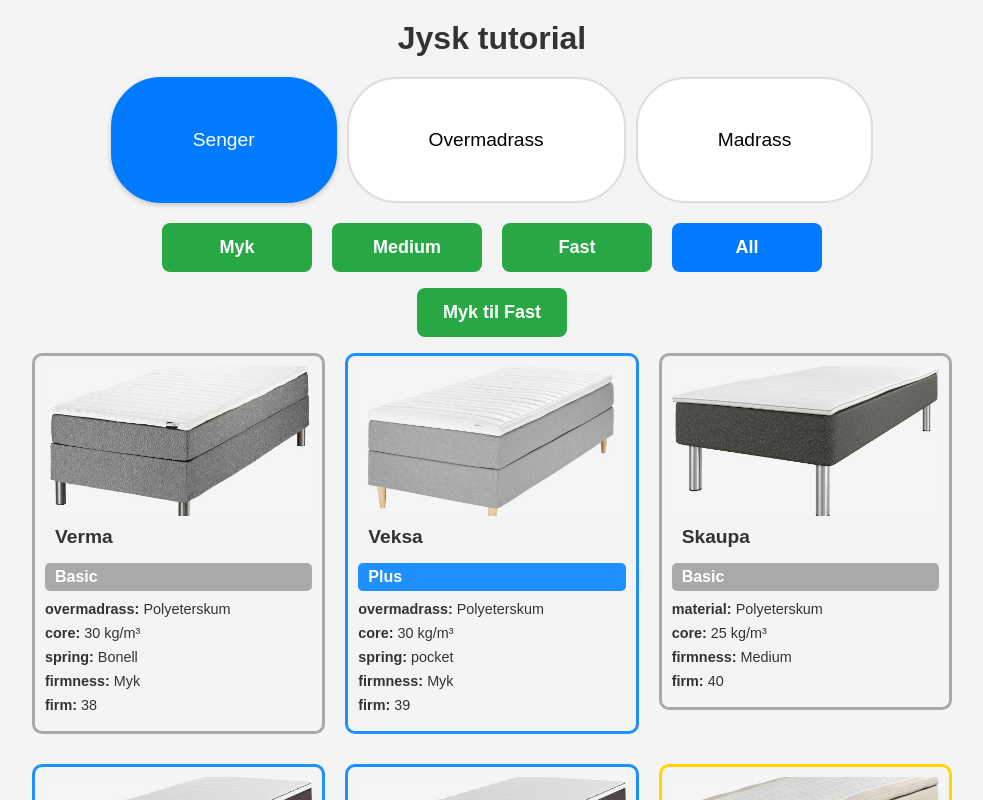
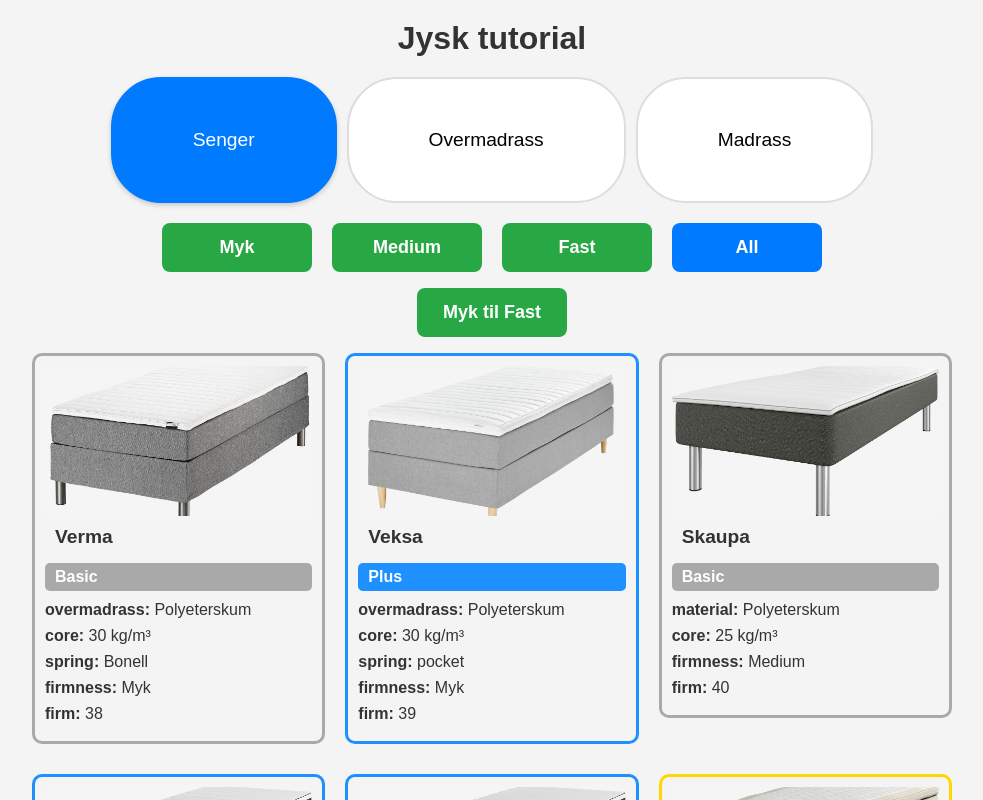
Before and after one commit to FetterPetter/jysktesting, a React (Vite) app: page / in a window 1280 px wide. Both pictures are taken after a click on the button "Senger". Shown: the top 800 px of the page, without its empty margins (148-1131 px from the left). Built offline with nearby package versions, Linux system fonts and the light colour scheme.

Commit message:
fix font maybe?

```diff
--- a/src/index.css
+++ b/src/index.css
@@ -72,11 +72,6 @@
   border: 1px solid #ddd;
   border-radius: 8px;
   overflow: hidden;
-  transition: box-shadow 0.3s ease;
-}
-
-.item-card:hover {
-  box-shadow: 0 4px 8px rgba(0, 0, 0, 0.1);
 }
 
 .item-card img {
@@ -93,7 +88,6 @@
 .item-card ul {
   list-style: none;
   padding: 10px;
-  font-size: 0.9rem;
 }
 
 .item-card ul li {
--- a/src/modules/itemcard.tsx
+++ b/src/modules/itemcard.tsx
@@ -115,7 +115,6 @@
             display: "flex",
             alignItems: "center",
             justifyContent: "center",
-            //fontSize: "20px",
             textAlign: "center",
             zIndex: 1000,
             overflowY: "auto",
```
